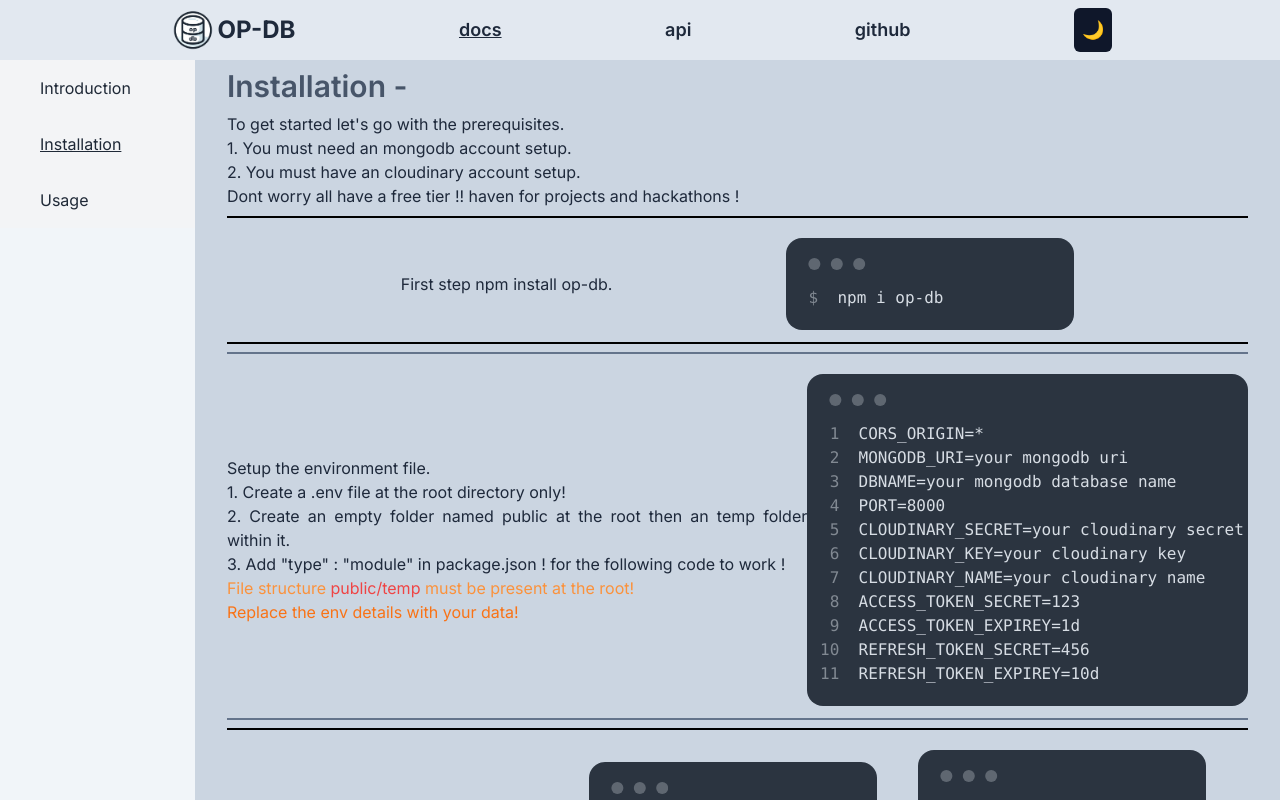
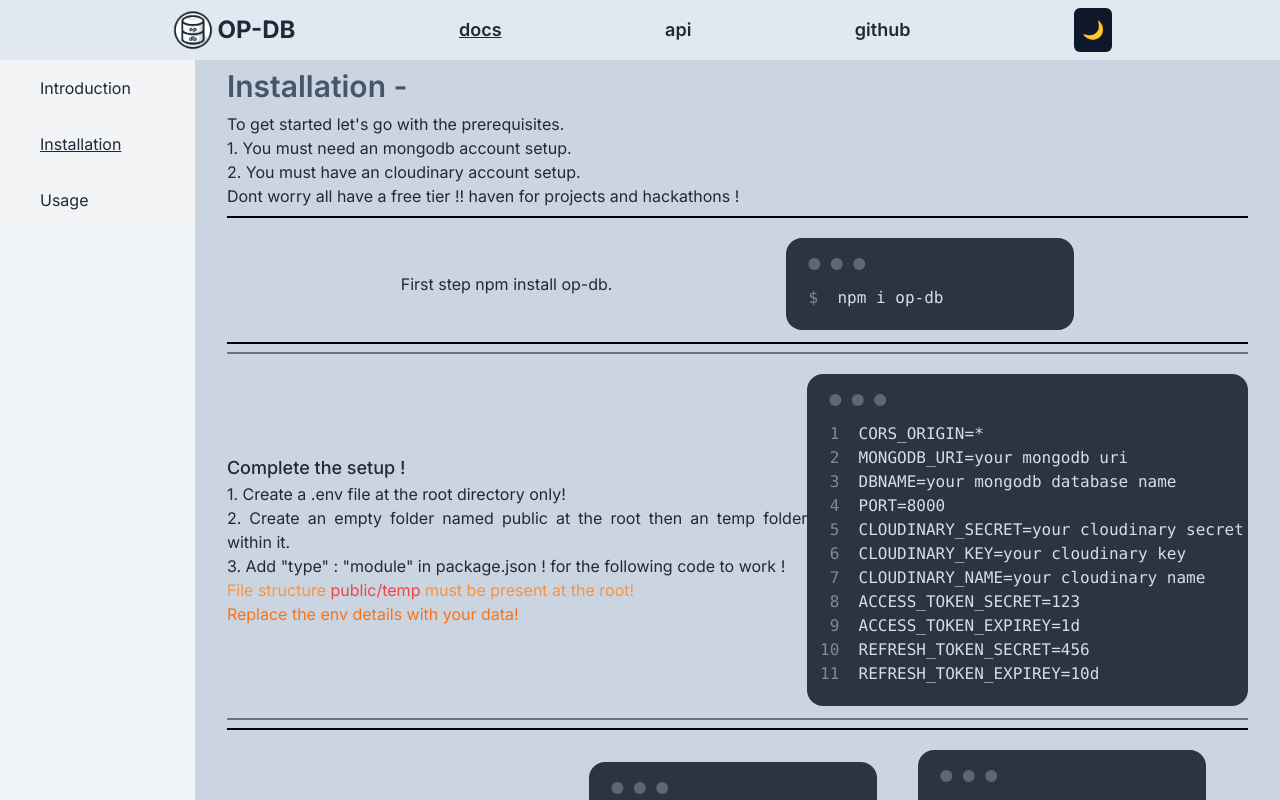
Before and after one commit to shing1Sks/op-db_docs, a Next.js app: page /docs in a window 1280 px wide. Both pictures are taken after a click on the item "Installation". Shown: the top 800 px of the page. Built offline with nearby package versions, Linux system fonts and the light colour scheme.

Commit message:
steps updated

```diff
--- a/components/doc-components/Installation.jsx
+++ b/components/doc-components/Installation.jsx
@@ -41,7 +41,7 @@
       </div>
       <div className="flex flex-col sm:flex-row justify-evenly items-center  bg-slate-300 dark:bg-slate-700 text-slate-800 dark:text-slate-200 text-justify pt-5 pb-3 border-y-2 border-slate-500 my-2">
         <div>
-          Setup the environment file.
+          <p className="text-lg font-medium">Complete the setup !</p>
           <p>1. Create a .env file at the root directory only!</p>
           <p>2. Create an empty folder named public at the root then an temp folder within it.</p>
           <p>3. Add "type" : "module" in package.json ! for the following code to work !</p>
```
